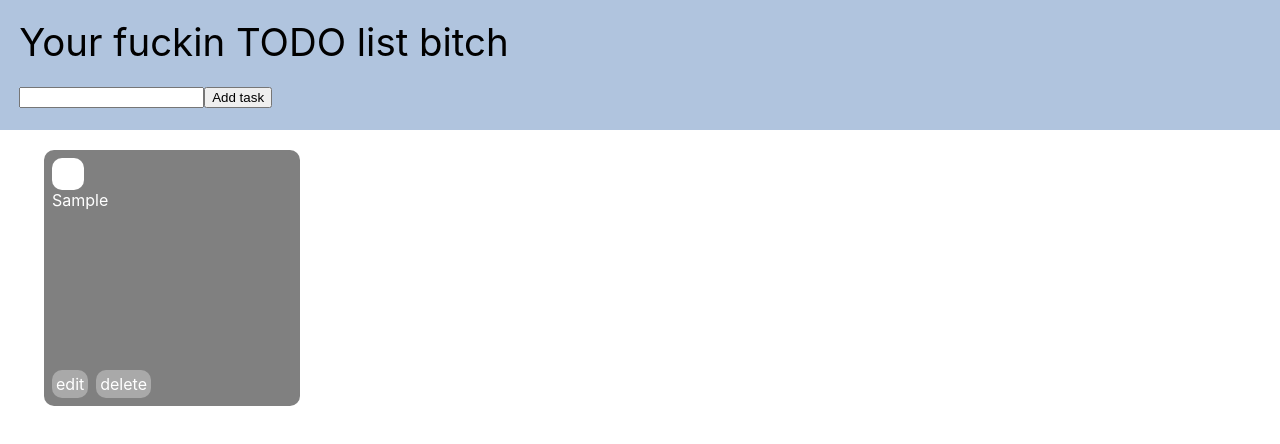
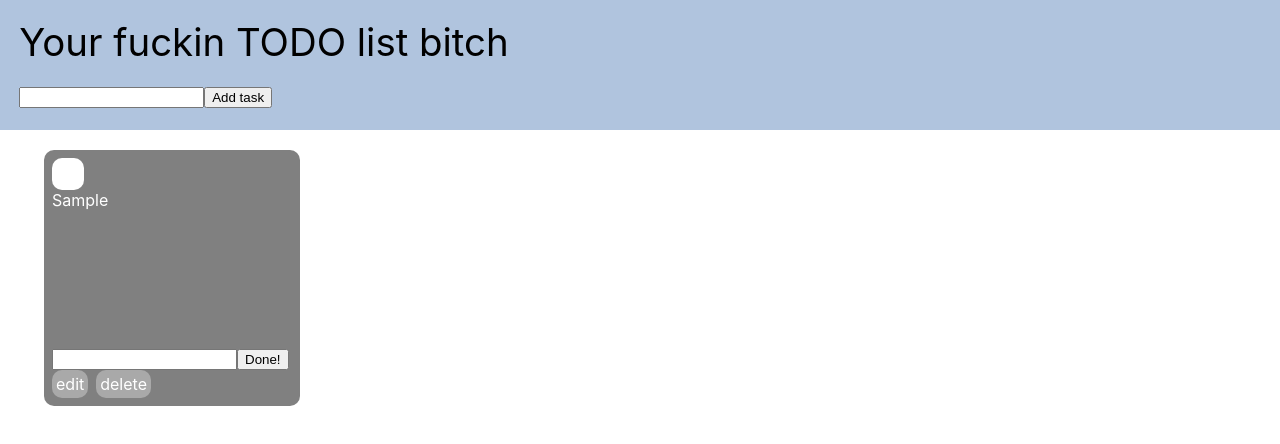
Before and after one commit to alyssa9koh/react-todo-list, a React (Create React App) app: page / in a window 1280 px wide. Both pictures are taken after typing "Sample" into the empty fields and a click on the input "Add task". Shown: the top 444 px of the page. Built offline with nearby package versions, Linux system fonts and the light colour scheme.

Commit message:
added form for editing description. after editing the form, the description of the task will be updated. edit button still doesn't do anything.

```diff
--- a/src/components/Task.jsx
+++ b/src/components/Task.jsx
@@ -5,6 +5,8 @@ import '../index.css';
 export default function Task({ initDesc, onDelete }) {
     const [isDone, setIsDone] = useState(false);
     const [desc, setDesc] = useState(initDesc);
+    const [editInputValue, setEditInputValue] = useState('');
+    // const [editMode, setEditMode] = useState(false);
 
     function handleDone() {
         setIsDone(!isDone);
@@ -18,6 +20,16 @@ export default function Task({ initDesc, onDelete }) {
        onDelete();
     }
 
+    function handleEditSubmit(event) {
+        setDesc(editInputValue);
+        setEditInputValue('');
+        event.preventDefault();
+    }
+
+    function handleEditChange(event) {
+        setEditInputValue(event.target.value);
+    }
+
     return (
         <div className="square">
             <div className="done-button" onClick={handleDone}>
@@ -26,6 +38,10 @@ export default function Task({ initDesc, onDelete }) {
             <div className="desc">
                 { desc }
             </div>
+            <form onSubmit={handleEditSubmit}>
+                <input type="text" value={editInputValue} onChange={handleEditChange}/>
+                <input type="submit" value="Done!"/>
+            </form>
             <div className="button-container">
                 <div className="task-button" onClick={handleEdit}>
                     edit
```
